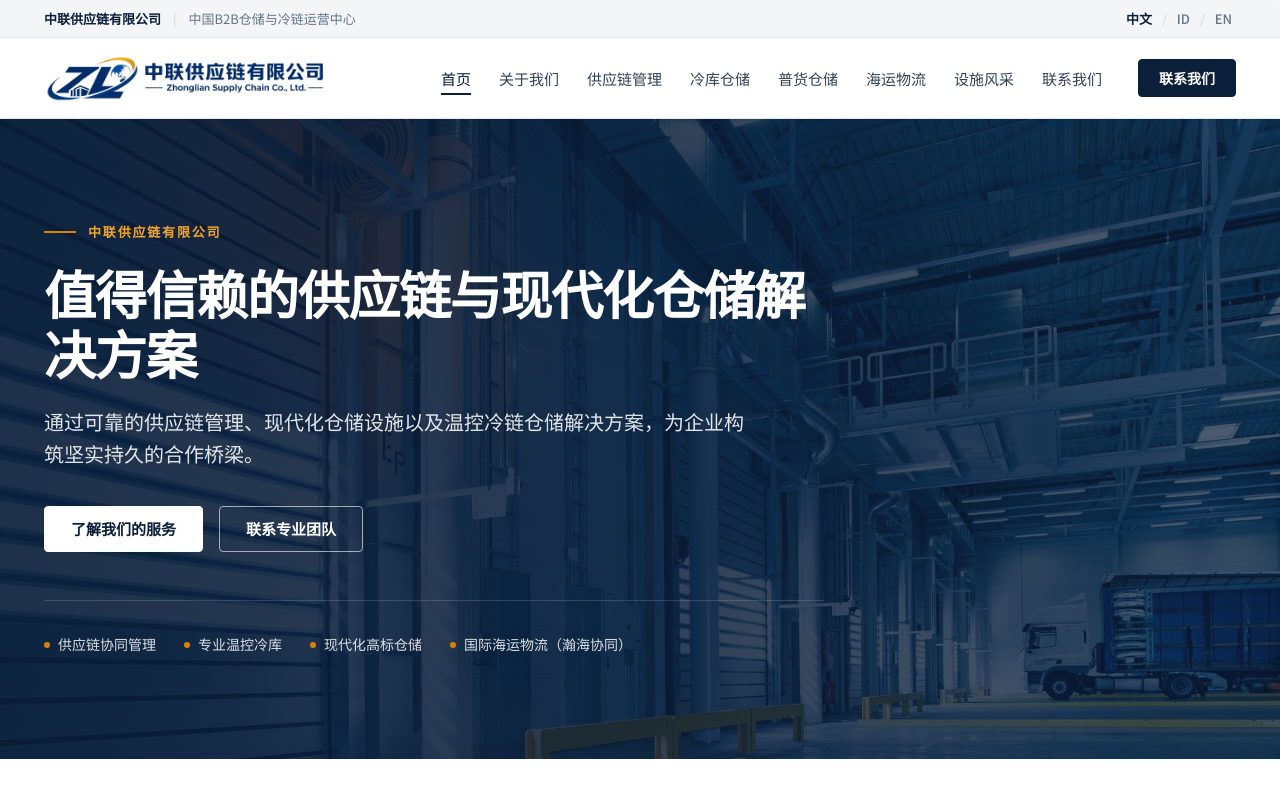
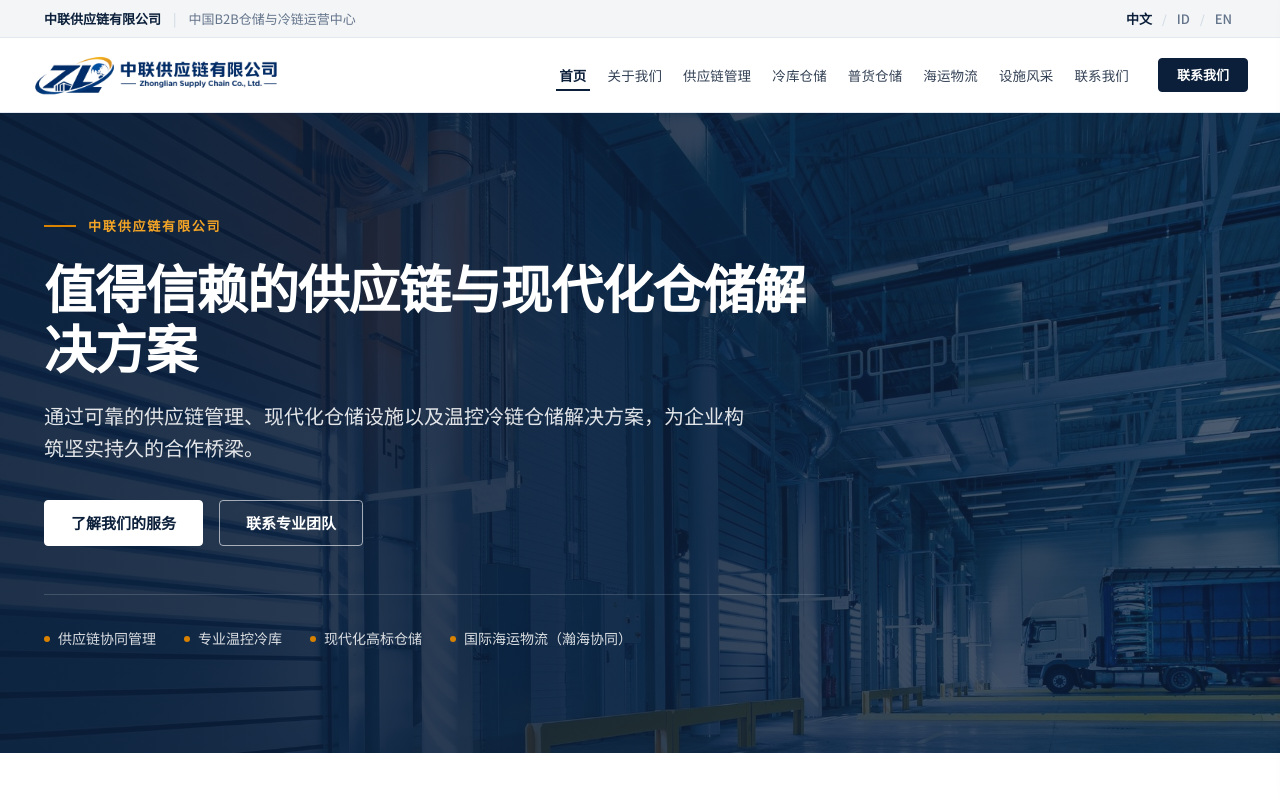
Before and after one commit to anselva11/ZhonglianSupplyChain-, a plain HTML site: page index.html in a window 1280 px wide. Shown: the top 800 px of the page. Drawn offline with Linux system fonts and the light colour scheme.

Commit message:
Fix navbar layout: prevent 2-line text wrapping, expand header max-width, adjust spacing and logo sizing

```diff
--- a/css/style.css
+++ b/css/style.css
@@ -343,46 +343,67 @@ button, input, select, textarea {
   display: flex;
   align-items: center;
   justify-content: space-between;
-  height: 80px;
+  height: 74px;
+  width: 100%;
+  max-width: 1400px;
+  padding-left: 32px;
+  padding-right: 32px;
+  margin-left: auto;
+  margin-right: auto;
 }
 
 .logo-link {
   display: flex;
   align-items: center;
   text-decoration: none;
+  flex-shrink: 0;
+  margin-right: 28px;
 }
 
 .header-logo {
-  height: 48px;
+  height: 42px;
   width: auto;
-  max-width: 320px;
+  max-width: 260px;
   object-fit: contain;
 }
 
 .main-nav {
   display: flex;
   align-items: center;
-  gap: 36px;
+  gap: 20px;
+  flex-shrink: 1;
 }
 
 .nav-list {
   display: flex;
   align-items: center;
-  gap: 28px;
+  gap: 15px;
+  list-style: none;
+  margin: 0;
+  padding: 0;
+}
+
+.nav-item {
+  flex-shrink: 0;
 }
 
 .nav-link {
-  font-size: 0.9375rem;
+  font-size: 0.84375rem;
   font-weight: 500;
   color: var(--color-gray-700);
-  padding: 6px 0;
+  padding: 8px 3px;
+  white-space: nowrap;
   position: relative;
   transition: var(--transition-smooth);
+  display: inline-block;
+  line-height: 1.2;
+  letter-spacing: 0.01em;
 }
 
 .nav-link:hover,
 .nav-link.active {
   color: var(--color-navy);
+  font-weight: 600;
 }
 
 .nav-link::after {
@@ -401,6 +422,28 @@ button, input, select, textarea {
   width: 100%;
 }
 
+.nav-cta {
+  flex-shrink: 0;
+  margin-left: 6px;
+}
+
+.btn-navy-header {
+  background-color: var(--color-navy);
+  color: var(--color-white);
+  border-color: var(--color-navy);
+  padding: 8px 18px;
+  font-size: 0.8125rem;
+  font-weight: 600;
+  white-space: nowrap;
+  border-radius: var(--radius-sm);
+  transition: var(--transition-smooth);
+}
+
+.btn-navy-header:hover {
+  background-color: var(--color-navy-light);
+  border-color: var(--color-navy-light);
+}
+
 .mobile-toggle {
   display: none;
   background: none;
@@ -413,6 +456,7 @@ button, input, select, textarea {
   gap: 5px;
   cursor: pointer;
   padding: 6px;
+  flex-shrink: 0;
 }
 
 .hamburger-line {
@@ -2090,7 +2134,41 @@ button, input, select, textarea {
 /* --------------------------------------------------------------------------
    14. Responsive Media Queries
    -------------------------------------------------------------------------- */
+@media (max-width: 1260px) {
+  .header-container {
+    padding-left: 20px;
+    padding-right: 20px;
+  }
+  .header-logo {
+    height: 38px;
+    max-width: 220px;
+  }
+  .logo-link {
+    margin-right: 18px;
+  }
+  .main-nav {
+    gap: 14px;
+  }
+  .nav-list {
+    gap: 11px;
+  }
+  .nav-link {
+    font-size: 0.8125rem;
+    padding: 6px 1px;
+  }
+  .btn-navy-header {
+    padding: 7px 14px;
+    font-size: 0.75rem;
+  }
+}
+
 @media (max-width: 1080px) {
+  .main-nav {
+    display: none;
+  }
+  .mobile-toggle {
+    display: flex;
+  }
   .hero-title {
     font-size: 2.75rem;
   }
@@ -2127,12 +2205,6 @@ button, input, select, textarea {
 @media (max-width: 860px) {
   :root {
     --section-pad-y: 64px;
-  }
-  .main-nav {
-    display: none;
-  }
-  .mobile-toggle {
-    display: flex;
   }
   .about-grid {
     grid-template-columns: 1fr;
--- a/index.html
+++ b/index.html
@@ -44,7 +44,7 @@
 
   <!-- Header & Clean White Navigation Bar -->
   <header class="site-header" id="header">
-    <div class="container header-container">
+    <div class="header-container">
       <a href="#home" class="logo-link" aria-label="Zhonglian Supply Chain Home">
         <img src="Assets/logo-horizontal.png" alt="Zhonglian Supply Chain Co., Ltd. | 中联供应链有限公司" class="header-logo" width="320" height="50">
       </a>
```
